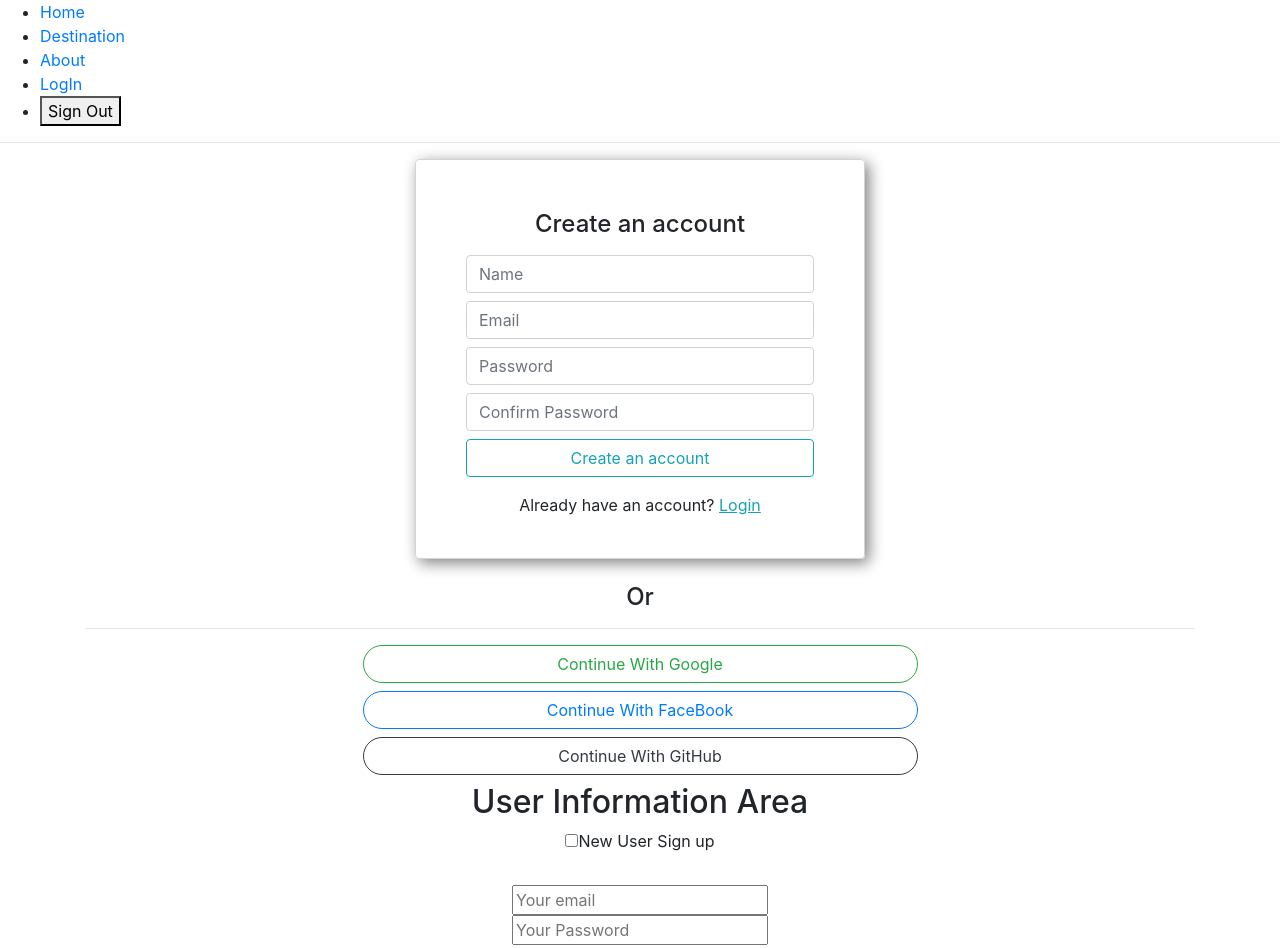
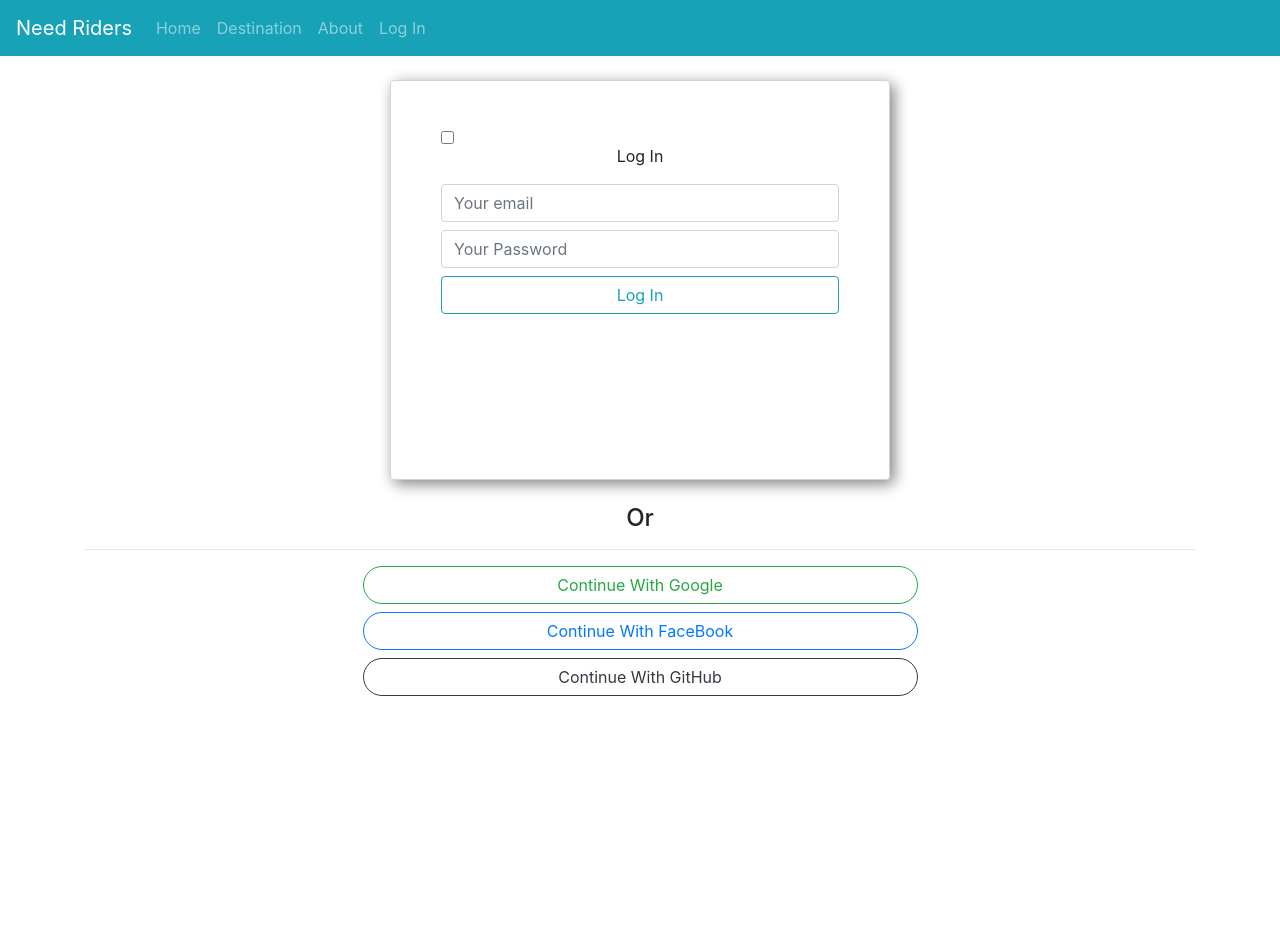
Before and after one commit to Taher-39/ride-share-web-app, a React (Create React App) app: page /login in a window 1280 px wide. Shown: the top 948 px of the page. After the commit the page ends 800 px from the top, so only its background shows below. Built offline with nearby package versions, Linux system fonts and the light colour scheme.

Commit message:
more feature

```diff
--- a/src/App.css
+++ b/src/App.css
@@ -1,38 +1,4 @@
 .App {
   text-align: center;
+  /* background: url('./images/Bg.png'); */
 }
-
-.App-logo {
-  height: 40vmin;
-  pointer-events: none;
-}
-
-@media (prefers-reduced-motion: no-preference) {
-  .App-logo {
-    animation: App-logo-spin infinite 20s linear;
-  }
-}
-
-.App-header {
-  background-color: #282c34;
-  min-height: 100vh;
-  display: flex;
-  flex-direction: column;
-  align-items: center;
-  justify-content: center;
-  font-size: calc(10px + 2vmin);
-  color: white;
-}
-
-.App-link {
-  color: #61dafb;
-}
-
-@keyframes App-logo-spin {
-  from {
-    transform: rotate(0deg);
-  }
-  to {
-    transform: rotate(360deg);
-  }
-}
--- a/src/App.js
+++ b/src/App.js
@@ -19,7 +19,6 @@ function App() {
   const [loggedInUser, setLoggedInUser] = useState({})
   return (
     <userContext.Provider value={[loggedInUser, setLoggedInUser]} className="App">
-      <div>{loggedInUser.email && <h4>Welcome {loggedInUser.name || loggedInUser.email}</h4>}</div>
       <Router>
         <Header />
         <Switch>
--- /dev/null
+++ b/src/Components/Destination/Destination.css
@@ -0,0 +1,3 @@
+.search-bar{
+
+}
--- a/src/Components/Destination/Destination.js
+++ b/src/Components/Destination/Destination.js
@@ -4,28 +4,26 @@ import Map from '../../images/Map.png'
 import ridersData from '../../FakeData/FakeData.json'
 
 const Destination = () => {
-    const {id} = useParams()
+    const { id } = useParams()
     const [destination, setDestination] = useState({})
-    // const { vehicleName } = destination[id]
     useEffect(() => {
         setDestination(ridersData)
     }, [])
-    // console.log(destination.id)
     return (
-        <div className="container">
-            <div className="row">
-                <div>
-                    <h4>ID: {id}</h4>
+        <div className="container mt-4">
+            <div className="row col-sm-12 justify-content-center d-flex">
+                <div className="search-bar bg-secondary p-4">
+                    <h4>Id {id}</h4>
                     <form action="">
-                        <input type="text" name="" id="" placeholder="Start destination" />
-                        <br/>
-                        <input type="text" name="" id="" placeholder="End destination" />
-                        <br/>
-                        <input type="submit" value="Search"/>
+                        <h5>Pick From</h5>
+                        <input className="form-control mb-2" type="text" name="pick-from" id="" placeholder="Start destination" required />
+                        <h5>Pick To</h5>
+                        <input className="form-control mb-2" type="text" name="pick-to" id="" placeholder="End destination" required />
+                        <input className="form-control mb-5 btn btn-info" type="submit" value="Search" />
                     </form>
                 </div>
-                <div>
-                    <img src={Map} width="50%" alt=""/>
+                <div className="text-center ml-5">
+                    <img src={Map} width="100%" height="75%" alt="" />
                 </div>
             </div>
         </div>
--- a/src/Components/Display/Display.css
+++ b/src/Components/Display/Display.css
@@ -4,7 +4,7 @@
     border-radius: 10px;
     text-align: center;
     width: 250px;
-    height: 200px;
+    min-height: 200px;
     background-color: light-gray;
     color: black;
     border: 2px solid lightblue;
--- a/src/Components/Display/Display.js
+++ b/src/Components/Display/Display.js
@@ -8,7 +8,7 @@ const Display = (props) => {
         history.push(`/display/${id}`)
     }
     return (
-        <div className="col-md-3 col-sm-4 col-xm-6 d-flex justify-content-center">
+        <div className="col-md-3 col-sm-4 col-xm-6 d-flex justify-content-center mt-5">
             <div onClick={() => handleRide(id)} className="displayStyle">
                 <div>
                     <img src={vehiclePhoto} alt="" width="100%" />
--- a/src/Components/Header/Header.js
+++ b/src/Components/Header/Header.js
@@ -1,34 +1,50 @@
 import React, { useContext } from 'react';
-import { Link, useParams } from 'react-router-dom';
+import { Link } from 'react-router-dom';
+import * as ReactBootStrap from "react-bootstrap";
 import { userContext } from '../../App';
 
 const Header = () => {
     const [loggedInUser, setLoggedInUser] = useContext(userContext);
-    const {id} = useParams()
     return (
         <div>
-            <nav>
+            <ReactBootStrap.Navbar collapseOnSelect expand="md" bg="info" variant="dark">
+                <ReactBootStrap.Navbar.Brand href="#home">Need Riders</ReactBootStrap.Navbar.Brand>
+                <ReactBootStrap.Navbar.Toggle aria-controls="responsive-navbar-nav" />
+                <ReactBootStrap.Navbar.Collapse id="responsive-navbar-nav">
+                    <ReactBootStrap.Nav className="mr-auto">
+                        <Link to="/">
+                            <ReactBootStrap.Nav.Link href="#home">Home</ReactBootStrap.Nav.Link>
+                        </Link>
+                        <Link to="/display/1">
+                            <ReactBootStrap.Nav.Link href="#destination">Destination</ReactBootStrap.Nav.Link>
+                        </Link>
+                        <Link to="/about">
+                            <ReactBootStrap.Nav.Link href="#about">About</ReactBootStrap.Nav.Link>
+                        </Link>
+                        <Link to="/login">
+                            <ReactBootStrap.Nav.Link href="#about">{loggedInUser.email ? <h6>{loggedInUser.name || loggedInUser.email}</h6> : "Log In"}</ReactBootStrap.Nav.Link>
+                        </Link>
+                    </ReactBootStrap.Nav>
+                </ReactBootStrap.Navbar.Collapse>
+            </ReactBootStrap.Navbar>
+                    {/* <nav>
                         <ul>
                             <li>
                                 <Link to="/">Home</Link>
                             </li>
                             <li>
-                        {/* <Link to={`/display/:${id}`}>Destination</Link> */}
-                        <Link to='/display/:1'>Destination</Link>
+                                <Link to='/display/1'>Destination</Link>
                             </li>
                             <li>
                                 <Link to="/about">About</Link>
                             </li>
                             <li>
-                        <Link to="/login">LogIn</Link>
-                    </li>
-                    <li>
-                        <button id="link" onClick={() => setLoggedInUser({})}>Sign Out</button>
+                                <Link to="/login">{loggedInUser.email ? <h6>{loggedInUser.name || loggedInUser.email}</h6> : "Log In"}</Link>
                             </li>
                         </ul>
 
                         <hr />
-            </nav>
+                    </nav> */}
         </div>
     );
 };
--- /dev/null
+++ b/src/Components/Home/Home.css
@@ -0,0 +1,3 @@
+.main-body{
+    /* background: url("../../images/Bg.png"); */
+}
--- a/src/Components/Home/Home.js
+++ b/src/Components/Home/Home.js
@@ -1,14 +1,15 @@
 import React, { useEffect, useState } from 'react';
 import ridersData from '../../FakeData/FakeData.json'
 import Display from '../Display/Display';
+import './Home.css';
+
 const Home = () => {
     const [riders, setRiders] = useState([])
     useEffect(() => {
         setRiders(ridersData)
-        // console.log(riders)
     }, [])
     return (
-        <div className="container">
+        <div className="container main-body">
             <div className="row">
                 {
                     riders.map(rider => <Display rider={rider} key={rider.id}></Display>)
--- a/src/Components/Login/Login.css
+++ b/src/Components/Login/Login.css
@@ -5,7 +5,7 @@
     border: 1px solid lightgray;
     border-radius: 4px;
     box-shadow: 4px 4px 15px gray;
-    width: 450px;
+    width: 500px;
     height: 400px;
     margin: 0 auto;
 }
--- a/src/Components/Login/Login.js
+++ b/src/Components/Login/Login.js
@@ -14,6 +14,7 @@ const Login = () => {
         name: '',
         email: '',
         password: '',
+        confirmPassword: '',
         error: '',
         userCreated: false
     })
@@ -22,9 +23,9 @@ const Login = () => {
     } else {
         firebase.app(); // if already initialized, use that one
     }
-    const  googleProvider = new firebase.auth.GoogleAuthProvider();
-    const  FbProvider = new firebase.auth.FacebookAuthProvider();
-    const  gitProvider = new firebase.auth.GithubAuthProvider();
+    const googleProvider = new firebase.auth.GoogleAuthProvider();
+    const FbProvider = new firebase.auth.FacebookAuthProvider();
+    const gitProvider = new firebase.auth.GithubAuthProvider();
     const [loggedInUser, setLoggedInUser] = useContext(userContext);
 
     let history = useHistory();
@@ -37,7 +38,7 @@ const Login = () => {
             .then((result) => {
                 var credential = result.credential;
                 var token = credential.accessToken;
-                var {email, displayName} = result.user;
+                var { email, displayName } = result.user;
                 const singInUser = {
                     email,
                     name: displayName
@@ -87,7 +88,7 @@ const Login = () => {
             .then((result) => {
                 var credential = result.credential;
                 var token = credential.accessToken;
-                var {email, displayName} = result.user;
+                var { email, displayName } = result.user;
                 const signInUser = {
                     name: displayName,
                     email
@@ -105,43 +106,42 @@ const Login = () => {
     }
     //sign in With Email/password
     const handleBlur = (e) => {
-        // console.log(e.target.name,":", e.target.value)
         let isValid = true;
-        if (e.target.name === 'email'){
+        if (e.target.name === 'email') {
             isValid = /^[^\s@]+@[^\s@]+\.[^\s@]+$/.test(e.target.value)
-            // console.log(isEmailPatternValid)
         }
         if (e.target.name === 'password') {
             isValid = /^(?=.*[0-9])(?=.*[!@#$%^&*])[a-zA-Z0-9!@#$%^&*]{6,12}$/.test(e.target.value)
-            // console.log(isPasswordPatternValid)
         }
-        if (isValid){
-            const newUserInfo = {...user};//object destructuring
+        if (e.target.name === 'confirmPassword') {
+            isValid = /^(?=.*[0-9])(?=.*[!@#$%^&*])[a-zA-Z0-9!@#$%^&*]{6,12}$/.test(e.target.value)
+        }
+        if (isValid) {
+            const newUserInfo = { ...user };//object destructuring
             newUserInfo[e.target.name] = e.target.value;//object value assign
             setUser(newUserInfo)
         }
     }
     const handleSubmit = (e) => {
-        if (newUser && user.email && user.password){
+        if (newUser && user.email && (user.password === user.confirmPassword)) {
             firebase.auth().createUserWithEmailAndPassword(user.email, user.password)
-                .then( res => {
-                    const newUserInfo = {...user}
+                .then(res => {
+                    const newUserInfo = { ...user }
                     newUserInfo.error = '';
                     newUserInfo.userCreated = true;
                     setUser(newUserInfo)
                     updateUserName(user.name)
-                    // console.log(res.user, res.user.email)
                 })
                 .catch((error) => {
-                    const newUserInfo = {...user}
+                    const newUserInfo = { ...user }
                     newUserInfo.error = error.message;
                     newUserInfo.userCreated = false;
                     setUser(newUserInfo)
                 });
         }
-        if (!newUser && user.email && user.password){
+        if (!newUser && user.email && user.password) {
             firebase.auth().signInWithEmailAndPassword(user.email, user.password)
-                .then( res => {
+                .then(res => {
                     const newUserInfo = { ...user }
                     newUserInfo.error = '';
                     newUserInfo.userCreated = true;
@@ -154,9 +154,6 @@ const Login = () => {
                     }
                     setLoggedInUser(singInUser);
                     history.replace(from);
-
-                    // console.log(res.user, res.user.email)
-                    // console.log('sign UserInfo', res.user.displayName)
                 })
                 .catch((error) => {
                     const newUserInfo = { ...user }
@@ -167,7 +164,7 @@ const Login = () => {
         }
         e.preventDefault()
     }
-    const updateUserName = name =>{
+    const updateUserName = name => {
         const user = firebase.auth().currentUser;
 
         user.updateProfile({
@@ -180,42 +177,50 @@ const Login = () => {
     }
     return (
         <div className="container main-area">
+            <div className="mt-4 mb-4 other-option">
+                {
+                    loggedInUser.email &&
+                    <button onClick={() => setLoggedInUser({})} className="form-control btn btn-info" >Sign Out</button>
+                }
+            </div>
             <div className="user">
+                <div className="input-area">
+                    <input type="checkbox" onChange={() => setNewUser(!newUser)} name="newUSer" id="#" />
+                    <label htmlFor="newUser" className="mb-3">{newUser ? "Create an account" : "Log In"}</label>
+                    <form onSubmit={handleSubmit}>
+                        {newUser && <input className="form-control mb-2" type="text" name="name" onBlur={handleBlur} placeholder="Your Name" id="#" required/>}
+
+                        <input className="form-control mb-2" type="email" onBlur={handleBlur} name="email" id="#" placeholder="Your email" required />
+
+                        <input className="form-control mb-2" type="password" onBlur={handleBlur} name="password" id="#" placeholder="Your Password" required />
+                        {/* <div id="emailHelp" className="form-text">It's contain minimum one-number, one-special CH & length(6-12)</div> */}
+                        {newUser && <input className="form-control mb-2" type="password" onBlur={handleBlur} name="confirmPassword" id="#" placeholder="Confirm Password" required />}
+                        <input className="form-control mb-2 btn btn-outline-info" type="submit" value={newUser ? "Create an account" : "Log In"} />
+                        <p className="text-danger">{user.error}</p>
+                        {user.userCreated && <p className="text-info">User {newUser ? "Created" : "Logged In"} Successfully</p>}
+                    </form>
+                </div>
+            </div>
+            {/* <div className="user">
                 <div className="input-area">
                     <h4 className="mb-3">Create an account</h4>
                     <from className="from">
                         <input className="form-control mb-2" type="text" name="name" id="#" placeholder="Name" required />
                         <input className="form-control mb-2" type="email" name="email" id="#" placeholder="Email" required />
                         <input className="form-control mb-2" type="password" name="password" id="#" placeholder="Password" required />
-                        <input className="form-control mb-2" type="password" name="confirm-password" id="#" placeholder="Confirm Password" required />
-                        <input className="form-control mb-2 btn btn-outline-info" type="submit" value="Create an account"/>
+                        <input className="form-control mb-2" type="password" name="confirmPassword" id="#" placeholder="Confirm Password" required />
+                        <input className="form-control mb-2 btn btn-outline-info" type="submit" value="Create an account" />
                     </from>
                     <p className="mt-3">Already have an account? <span className="text-info">Login</span> </p>
                 </div>
-            </div>
+            </div> */}
             <h4 className="mt-4">Or</h4>
             <hr />
             <div className="other-option">
                 <button className="rounded-pill form-control mb-2 btn btn-outline-success" onClick={handleGoogleSignIn}>Continue With Google</button>
                 <button className="rounded-pill form-control mb-2 btn btn-outline-primary" onClick={handleFbSignIn}>Continue With FaceBook</button>
-                <button className="rounded-pill form-control mb-2 btn btn-outline-dark" onClick={handleGitSignIn}>Continue With GitHub</button>
+                <button className="rounded-pill form-control mb-5 btn btn-outline-dark" onClick={handleGitSignIn}>Continue With GitHub</button>
             </div>
-
-            <h2>User Information Area</h2>
-            <input type="checkbox" onChange={() => setNewUser(!newUser)} name="newUSer" id="#"/>
-            <label htmlFor="newUser">New User Sign up</label>
-            <form onSubmit={handleSubmit}>
-                {newUser && <input type="text" name="name" onBlur={handleBlur} placeholder="Your Name" id="#"/>}
-                <br />
-                <input type="email" onBlur={handleBlur} name="email" id="#" placeholder="Your email" required />
-                <br />
-                <input type="password" onBlur={handleBlur} name="password" id="#" placeholder="Your Password" required />
-                <p>It's contain minimum <br />'1-number, 1-special ch & length(6-12)'</p>
-                <br />
-                <input type="submit" value={newUser ? "Sign Up" : "Log In"}/>
-                <p className="text-danger">{user.error}</p>
-                {user.userCreated && <p className="text-info">User {newUser ? "Created" : "Logged In"} Successfully</p>}
-            </form>
         </div>
     );
 };
```
Lines whose indentation alone changed are shown as unchanged.
